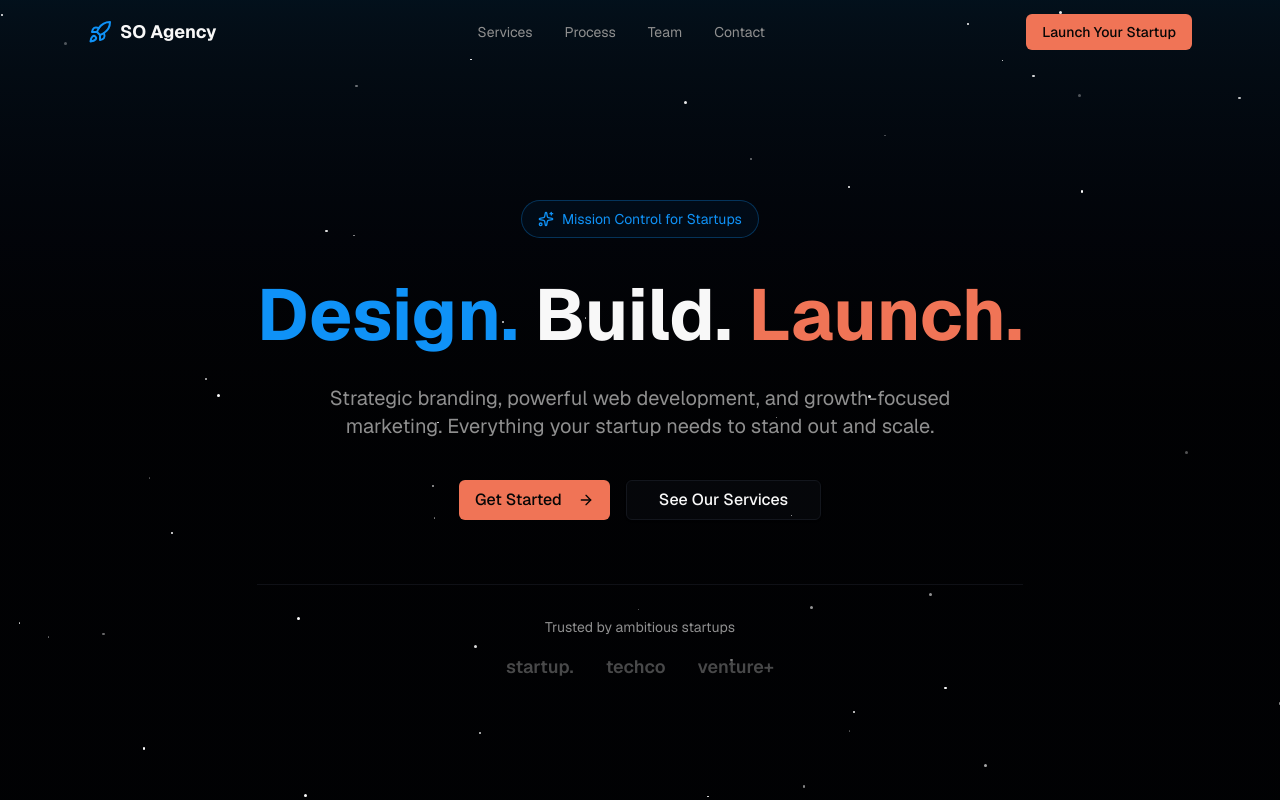
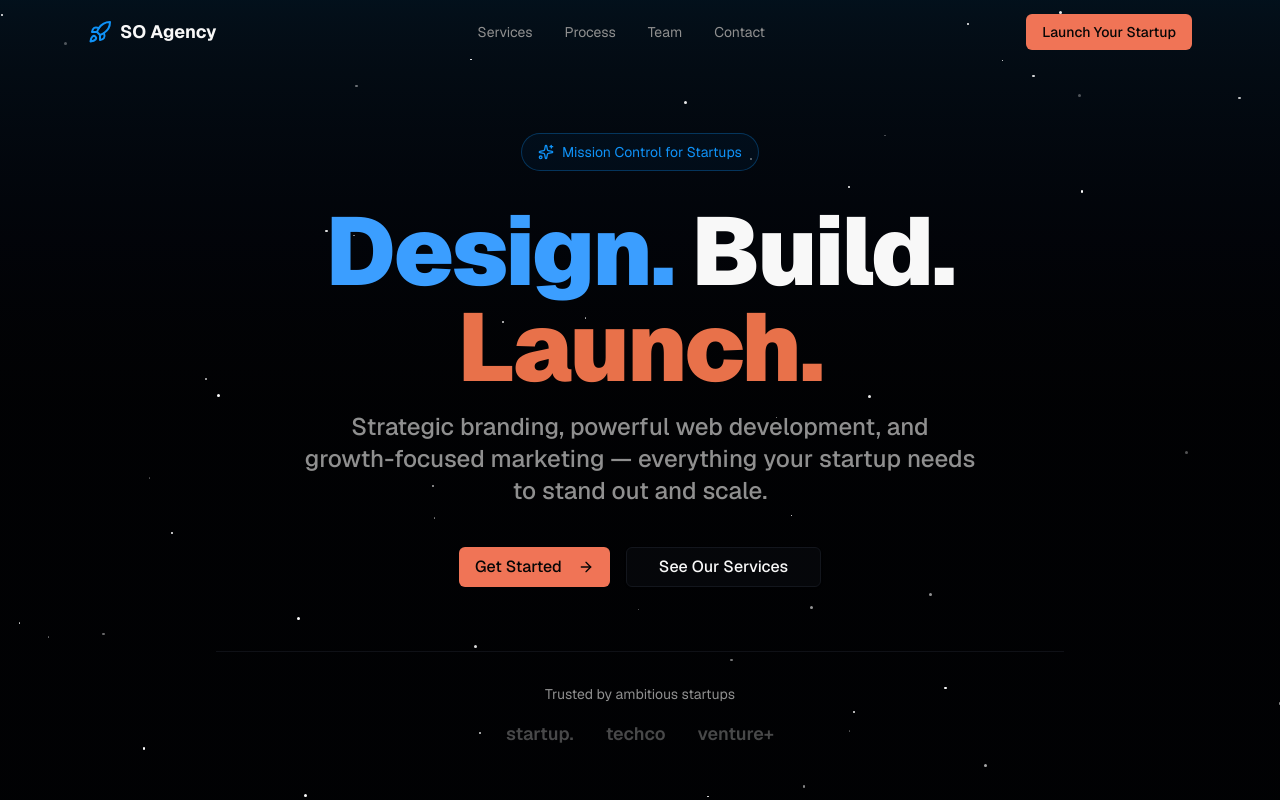
Before and after one commit to MAB015/so-agency-website-V1, a Next.js app: page / in a window 1280 px wide. Shown: the top 800 px of the page. Built offline with nearby package versions, Linux system fonts and the light colour scheme.

Commit message:
feat: enhance brand slogan styling in hero and footer\n\nRestructure slogan display with tri-color branding and subtitle.

```diff
--- a/components/footer.tsx
+++ b/components/footer.tsx
@@ -36,7 +36,11 @@ export function Footer() {
               <Rocket className="size-6 text-primary" />
               <span className="font-bold text-lg">SO Agency</span>
             </a>
-            <p className="text-lg font-semibold text-primary mb-2">Design. Build. Launch.</p>
+            <p className="text-xl font-black tracking-tight mb-2">
+              <span className="text-[#3B9EFF]">Design.</span>{" "}
+              <span className="text-foreground">Build.</span>{" "}
+              <span className="text-[#E8714A]">Launch.</span>
+            </p>
             <p className="text-sm text-muted-foreground max-w-sm mb-6">
               Mission control for ambitious startups. We help you launch and grow with strategic branding, web development, and marketing.
             </p>
--- a/components/hero.tsx
+++ b/components/hero.tsx
@@ -24,18 +24,20 @@ export function Hero() {
           <span>Mission Control for Startups</span>
         </div>
 
-        {/* Main headline */}
-        <h1 className="hero-title text-4xl sm:text-5xl md:text-6xl lg:text-7xl font-bold text-foreground leading-tight text-balance mb-6 opacity-0">
-          <span className="text-primary">Design.</span>{" "}
-          <span className="text-foreground">Build.</span>{" "}
-          <span className="text-accent">Launch.</span>
+        {/* Slogan — the brand statement */}
+        <div className="hero-title mb-4 opacity-0">
+          <p className="text-5xl sm:text-6xl md:text-7xl lg:text-8xl font-black tracking-tight leading-none">
+            <span className="text-[#3B9EFF]">Design.</span>{" "}
+            <span className="text-foreground">Build.</span>{" "}
+            <span className="text-[#E8714A]">Launch.</span>
+          </p>
+        </div>
+
+        {/* Supporting headline */}
+        <h1 className="hero-subtitle text-lg sm:text-xl md:text-2xl font-medium text-muted-foreground max-w-2xl mx-auto mb-10 text-pretty opacity-0">
+          Strategic branding, powerful web development, and growth-focused marketing —
+          everything your startup needs to stand out and scale.
         </h1>
-
-        {/* Subheadline */}
-        <p className="hero-subtitle text-lg sm:text-xl text-muted-foreground max-w-2xl mx-auto mb-10 text-pretty opacity-0">
-          Strategic branding, powerful web development, and growth-focused marketing.
-          Everything your startup needs to stand out and scale.
-        </p>
 
         {/* CTAs */}
         <div className="hero-cta flex flex-col sm:flex-row items-center justify-center gap-4 opacity-0">
```
